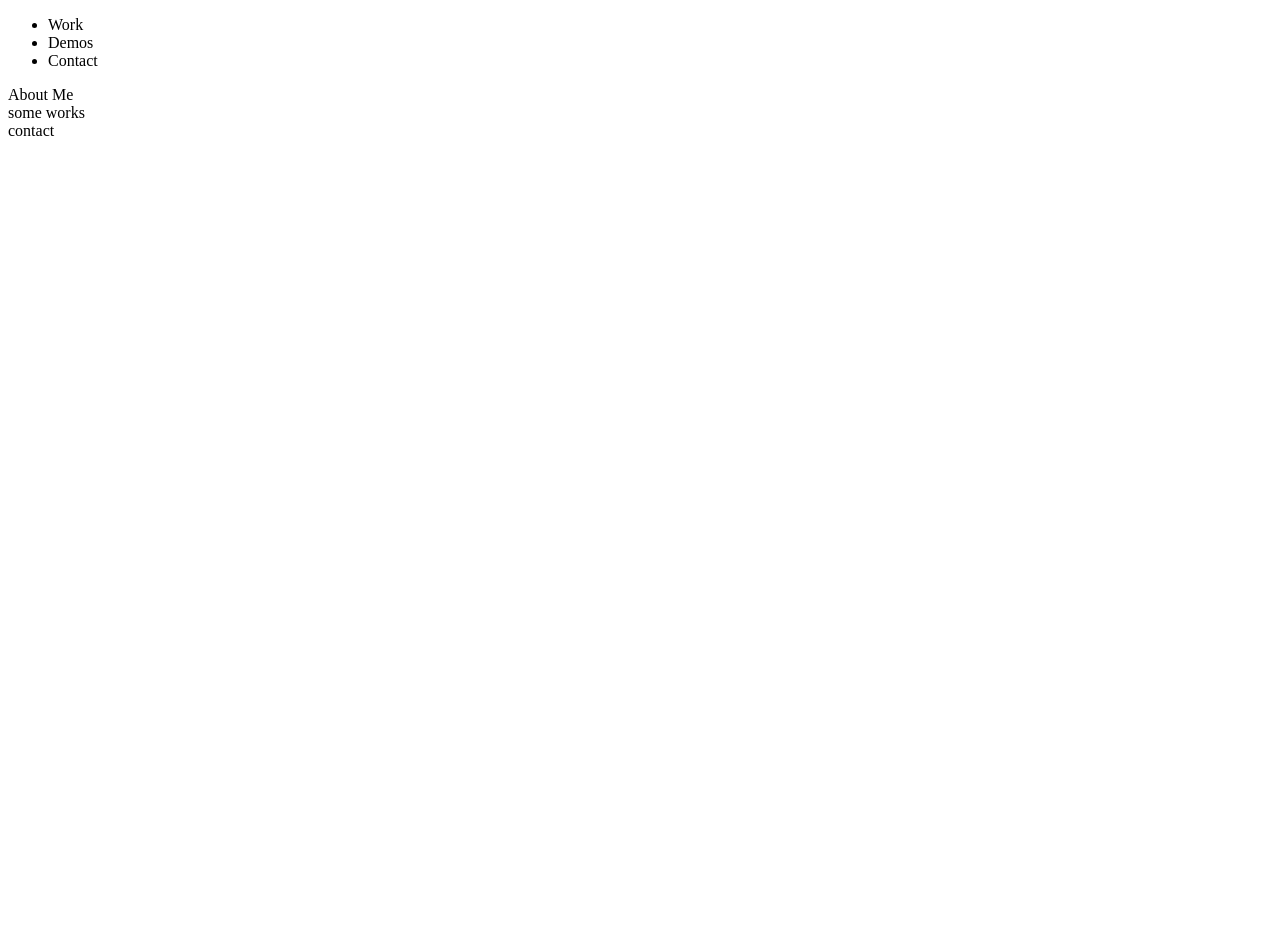
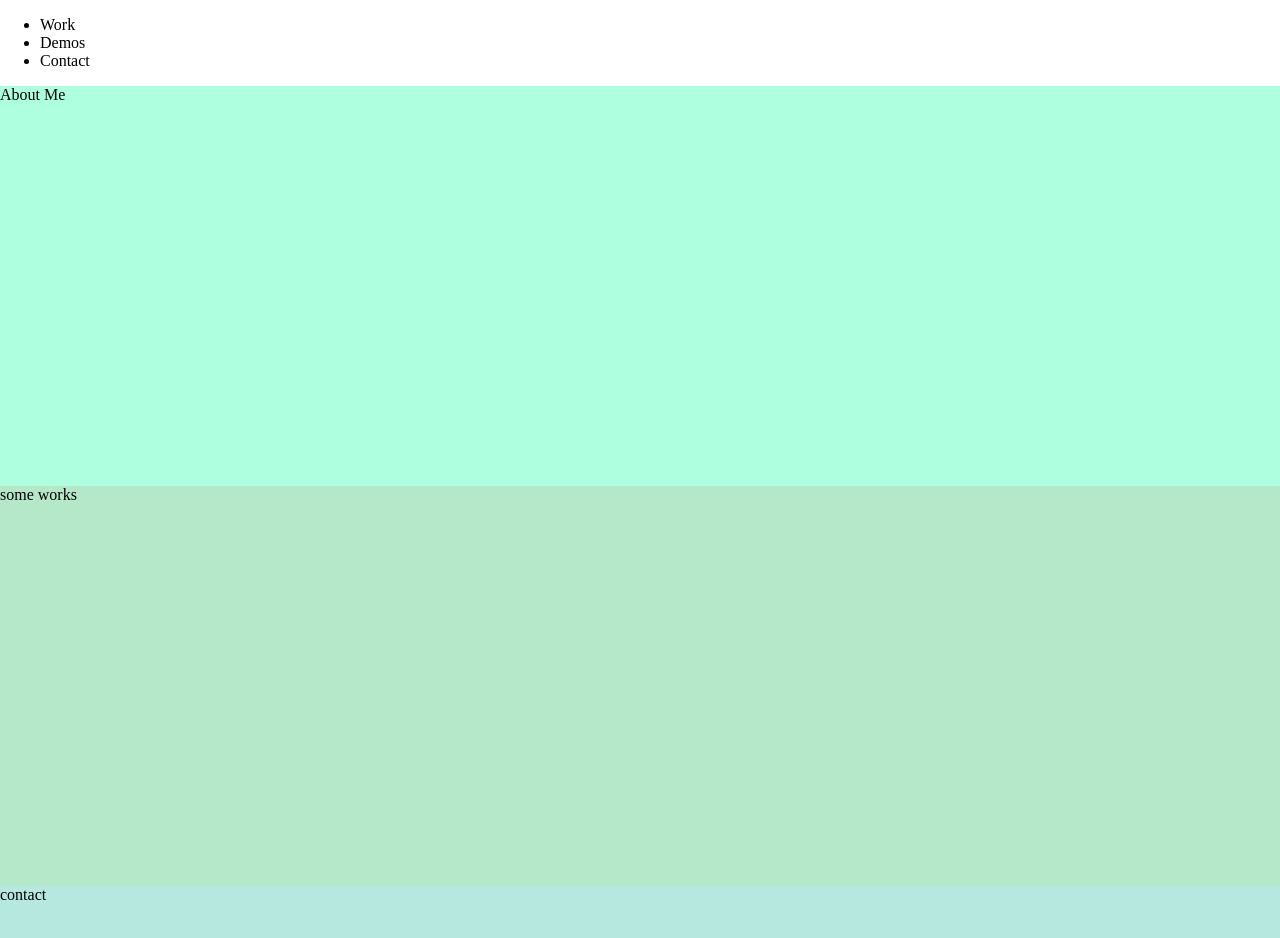
Before and after one commit to mjuanfe/mjuanfe.github.io, a website: page index.html in a window 1280 px wide. Before the commit the page ends 800 px from the top, so only its background shows below. Drawn offline with Linux system fonts and the light colour scheme.

Commit message:
Html base2

```diff
--- a/index.html
+++ b/index.html
@@ -15,17 +15,17 @@
         </ul>
       </nav>
     </header>
-    <section>
+    <section class="bgcolor1">
       <header>
         About Me
       </header>
     </section>
-    <section>
+    <section class="bgcolor2">
       <header>
         some works
       </header>
     </section>
-    <section>
+    <section class="bgcolor3">
       <header>
         contact
       </header>
--- a/src/entry.js
+++ b/src/entry.js
@@ -1 +1 @@
-require('./main.scss');
+require('./sass/main.scss');
--- /dev/null
+++ b/src/sass/_reset.scss
@@ -0,0 +1,6 @@
+//Margin, I'dont want you.
+html,body{
+  margin: 0;
+  padding: 0;
+  height: 100%;
+}
--- a/src/sass/_variables.scss
+++ b/src/sass/_variables.scss
@@ -1,5 +1,10 @@
-$font-first = sans-serif;
-$font-second = serif;
+//Hello variables
+$font-first: 'sans-serif';
+$font-second: 'serif';
 
-$color-first = #262b49;
-$color-second = #804561;
+$color-first: #262b49;
+$color-second: #804561;
+
+$bgcolor1: #ADFFE0;
+$bgcolor2: #B4E8C8;
+$bgcolor3: #B6E8E0;
--- a/src/sass/main.scss
+++ b/src/sass/main.scss
@@ -1,4 +1,19 @@
+@import 'reset';
 @import 'variables';
+
+section{
+  height: 50%;
+}
+
+.bgcolor1{
+  background-color: $bgcolor1;
+}
+.bgcolor2{
+  background-color: $bgcolor2;
+}
+.bgcolor3{
+  background-color: $bgcolor3;
+}
 
 
 .angry{
```
Also changed, not shown: main.css.
